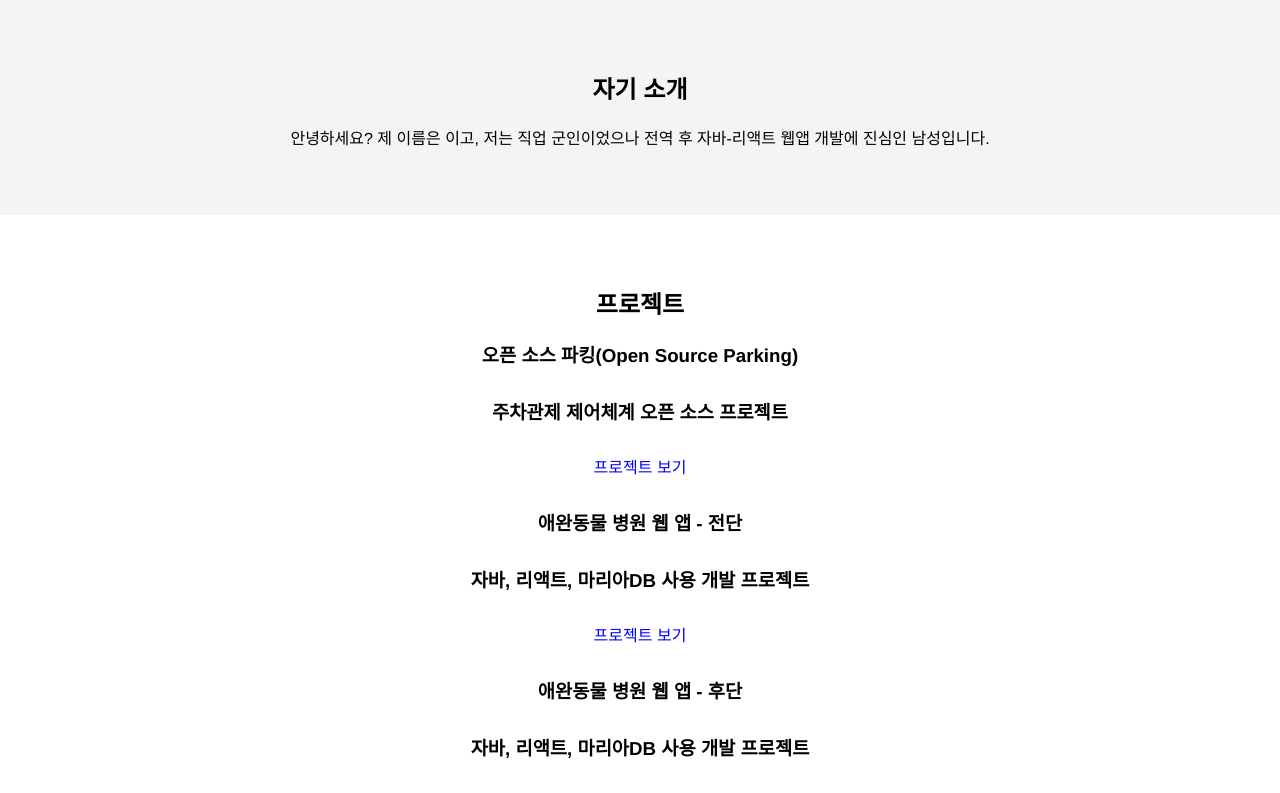
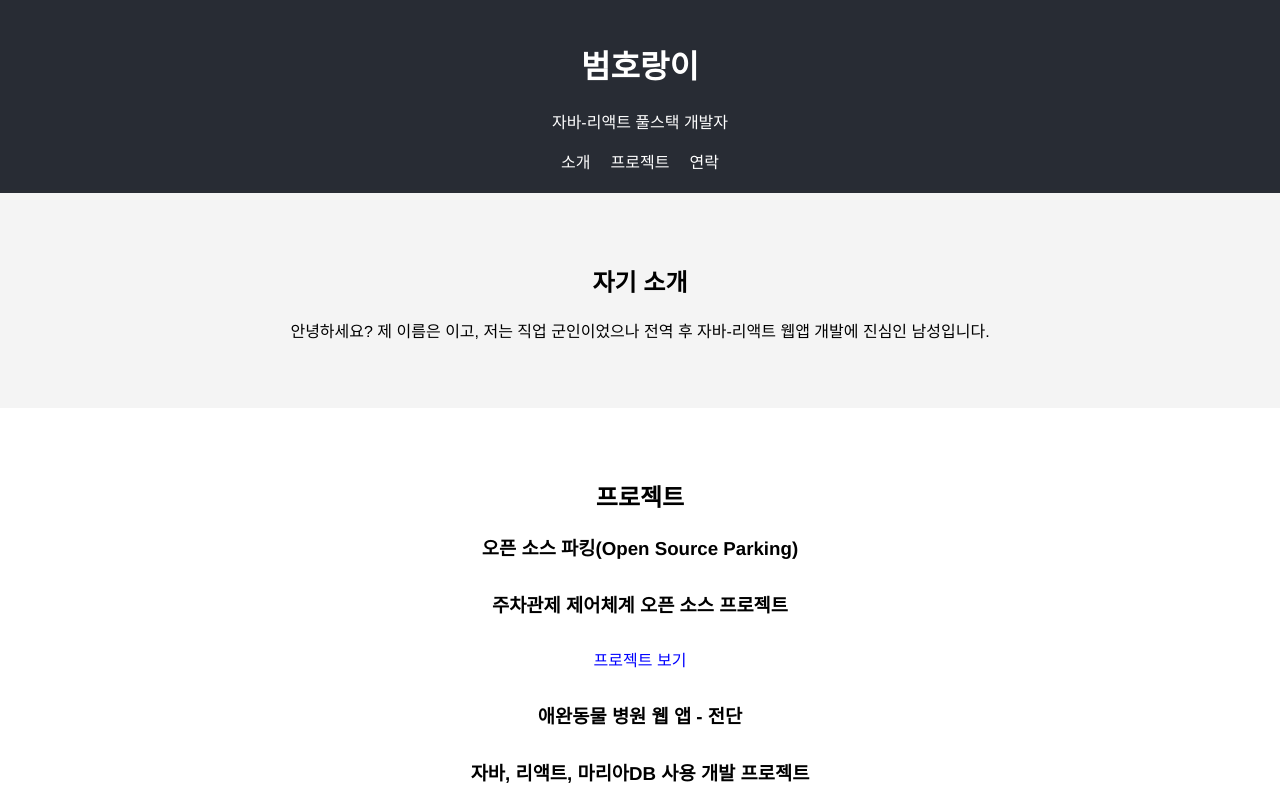
Before and after one commit to osparking/vite-react, a React (Vite) app: page / in a window 1280 px wide. Shown: the top 793 px of the page. Built offline with nearby package versions, Linux system fonts and the light colour scheme.

Commit message:
add Header compo in App

```diff
--- a/src/App.jsx
+++ b/src/App.jsx
@@ -1,4 +1,5 @@
 import './App.css';
+import Header from './component/Header';
 
 function App() {
   const projects = [
@@ -22,6 +23,7 @@ function App() {
   return (
     <div className='App'>
       {/* 헤더 구획 */}
+      <Header />
 
       {/* 소개 구획 */}
       <section id='about' className='about-section'>
--- a/src/component/Header.jsx
+++ b/src/component/Header.jsx
@@ -17,4 +17,4 @@ const Header = () => {
   )
 }
 
-export default Header
+export default Header;
```
